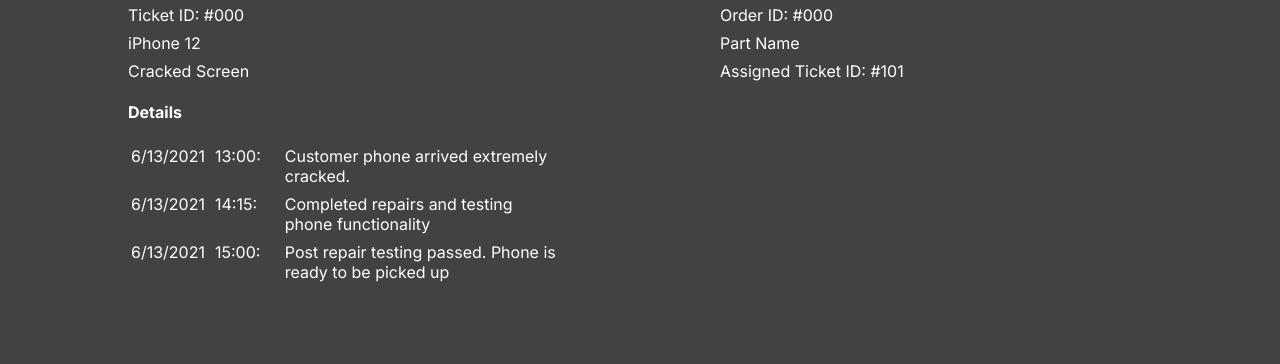
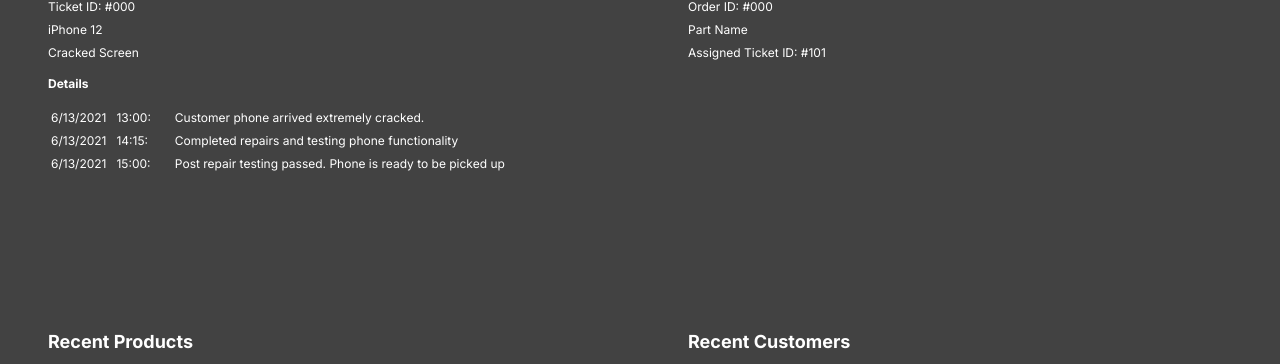
Before and after one commit to LorenzoDevScott/CRM, a plain HTML site: page index.html in a window 1280 px wide. Shown: the part 164-528 px from the top of the page. Drawn offline with Linux system fonts and the light colour scheme.

Commit message:
Changed CSS styles from Flex to purely Grid.
- Grid system is better for layouts without the bugs of Flex.

```diff
--- a/css/styles.css
+++ b/css/styles.css
@@ -10,32 +10,15 @@ html, body {
 
 /* This flex container sets everything up so it would be managed TOP-DOWN */
 .container{
-    display: flex;
-    flex-flow: column wrap;
-    align-content: space-between;
     height: 100%;
-}
+    display: grid;
+    grid-template-rows: 4rem auto;
 
-/* Container for the content of the webpage */
-.content {
-    display: flex;
-    flex: 1;
-    width: 100%;
-    flex-flow: row wrap;
-    justify-content: space-evenly;
-    background-color: #424242;
-    color: #ffffff;
-}
-
-/* Styling for the cards on the Home Page */
-.card {
-    width: 27rem;
-    padding: 1em;
-    margin: 1em;
-}
-
-.cardheader p{
-    margin: 8px 0px;
+    /* 12 column layout */
+    grid-template-areas:
+        "header header header header header header header header header header header header"
+        "content content content content content content content content content content content content"
+    ;
 }
 
 /* Container for the navigation bar */
@@ -43,6 +26,7 @@ html, body {
     display: flex;
     flex-flow: row nowrap;
     background-color: #fffbff;
+    grid-area: header;
 }
 
 nav ul {
@@ -93,6 +77,44 @@ nav ul li a:visited {
     filter: invert(1);
 }
 
+/* Container for the content of the webpage */
+.content {
+    background-color: #424242;
+    color: #ffffff;
+    grid-area: content;
+    display: grid;
+    grid-template-columns: 1fr 1fr;
+    grid-template-rows: 1fr 1fr;
+    justify-items: stretch;
+    align-items: stretch;
+}
+
+/* Styling for the cards on the Home Page */
+@media (min-width: 799px) {
+    .card {
+        font-size: 0.75rem;
+        margin: 3rem;
+    }
+}
+
+@media (min-width: 1365px) {
+    .card {
+        font-size: 1rem;
+        margin-left: 25%;
+    }
+}
+
+@media (min-width: 1919px) {
+    .card {
+        font-size: 1.25rem;
+    }
+}
+
+
+.cardheader p{
+    margin: 8px 0px;
+}
+
 /* Styling for the ticket card */
 #ticket span{
     display: inline-block;
```
